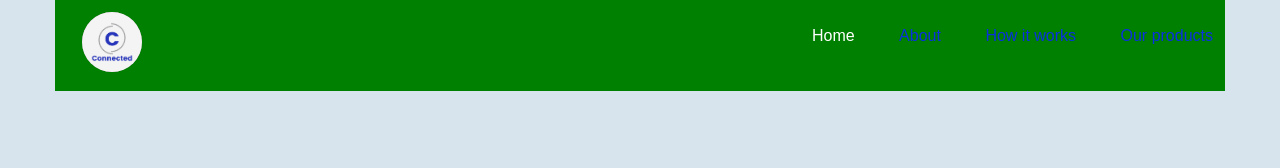
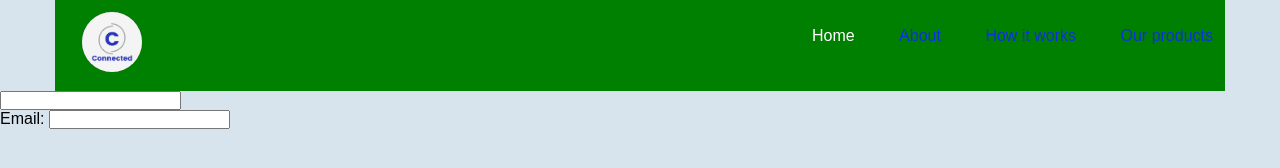
Before and after one commit to tresorsawasawa/Plp, a plain HTML site: page index.html in a window 1280 px wide. Drawn offline with Linux system fonts and the light colour scheme.

Commit message:
update index.html

```diff
--- a/index.html
+++ b/index.html
@@ -27,7 +27,20 @@
             </div>
         </header>
     </div>
-
+    <section>
+        <div class="form-group">
+            <form action="email" id="form">
+                <div class="form-control">
+                    <label for=""></label>
+                    <input type="text" name="name" id="name">
+                </div>
+                <div class="form-control">
+                    <label for="email">Email:</label>
+                    <input type="email" name="email" id="email" required>
+                </div>
+            </form>
+        </div>
+    </section>
     <script src="https://cdn.freecodecamp.org/testable-projects-fcc/v1/bundle.js"></script>
 </body>
 
```
